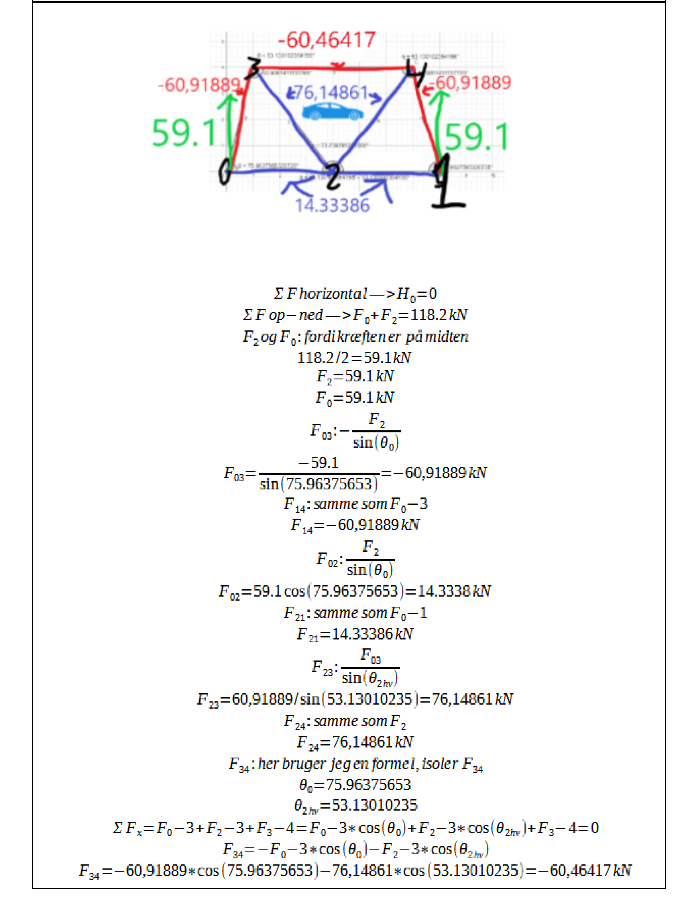
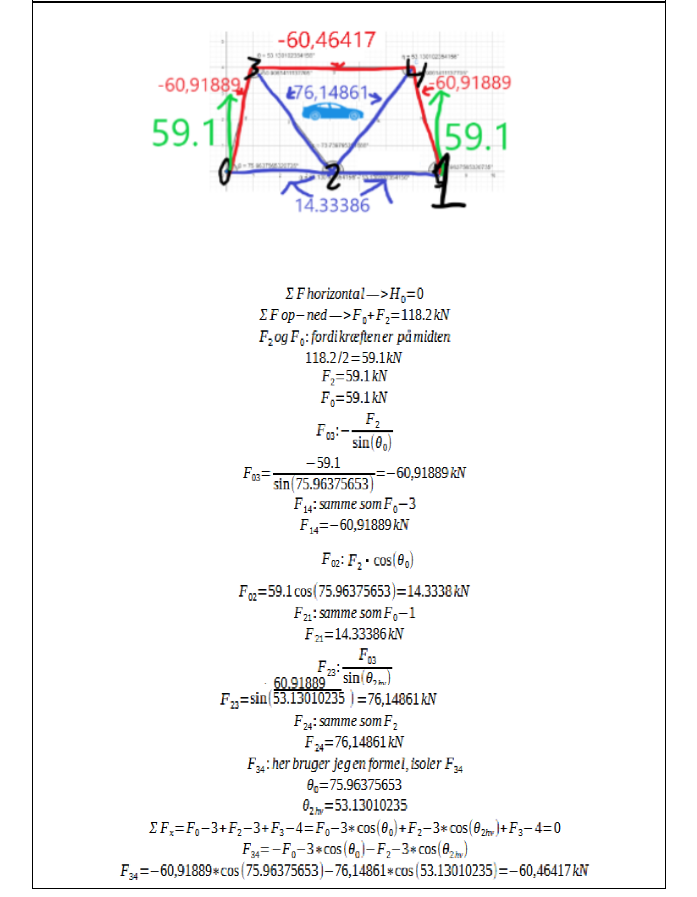
Before and after one commit to mothmandev/fysik-noter, a plain HTML site: page index.html in a window 1280 px wide. Shown: the part 1982-2879 px from the top of the page, without its empty margins (292-989 px from the left). Drawn offline with Linux system fonts and the light colour scheme.

Commit message:
Update index.html

```diff
--- a/index.html
+++ b/index.html
@@ -24,7 +24,7 @@
    <div class="bruh">
       <img src="https://github.com/mothmandev/fysik-noter/blob/main/3.png?raw=true" alt="Simply Easy Learning"
          width="440" height="240">
-      <img src="https://github.com/mothmandev/fysik-noter/blob/main/png%206.png?raw=true" alt="Simply Easy Learning"
+      <img src="https://github.com/mothmandev/fysik-noter/blob/main/hgfh.png?raw=true" alt="Simply Easy Learning"
          width="585" height="645">
    </div>
 </body>
```
